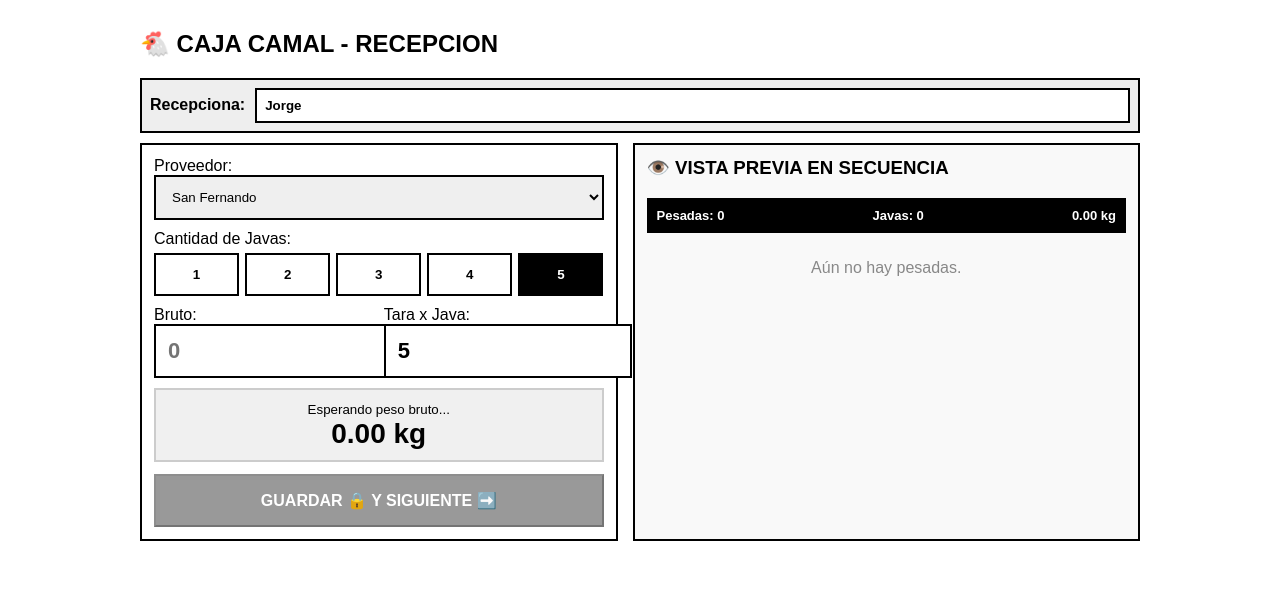
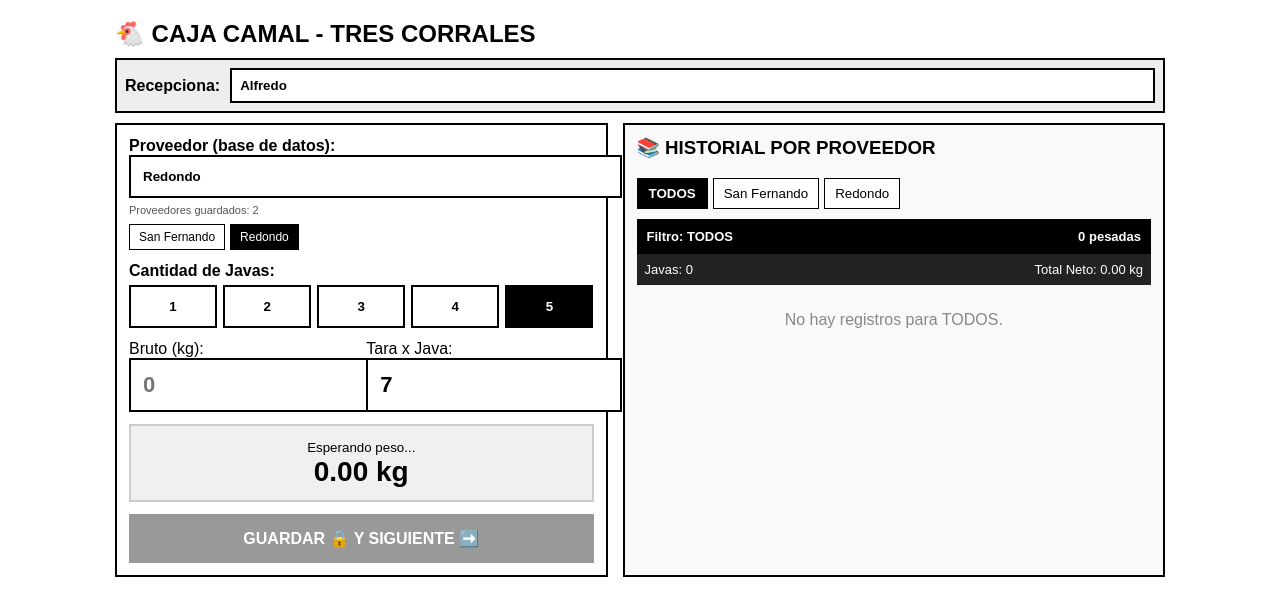
Before and after one commit to alfredoleonardoalfe-png/trescorrales, a Next.js app: page /caja in a window 1280 px wide. Shown: the top 616 px of the page. Built offline with nearby package versions, Linux system fonts and the light colour scheme.

Commit message:
Update page.js

```diff
--- a/app/caja/page.js
+++ b/app/caja/page.js
@@ -2,11 +2,13 @@
 import { useState } from "react"
 
 export default function CajaCamal() {
-  const [operativo, setOperativo] = useState("Jorge")
-  const [proveedor, setProveedor] = useState("San Fernando")
+  const [operativo, setOperativo] = useState("Alfredo")
+  const [proveedor, setProveedor] = useState("Redondo")
+  const [listaProveedores, setListaProveedores] = useState(["San Fernando", "Redondo"])
+  const [filtroProv, setFiltroProv] = useState("TODOS")
   const [cantJavas, setCantJavas] = useState(5)
   const [pesoBruto, setPesoBruto] = useState("")
-  const [tara, setTara] = useState("5")
+  const [tara, setTara] = useState("7")
   const [lista, setLista] = useState([])
 
   const taraNum = tara === "" ? 0 : parseFloat(tara)
@@ -16,77 +18,120 @@ export default function CajaCamal() {
   const esValido = pesoBruto !== "" && !isNaN(parseFloat(pesoBruto)) && parseFloat(pesoNeto) > 0
 
   const guardar = () => {
-    if (!esValido) return alert("Pon un peso bruto mayor a la tara")
+    if (!esValido) return alert("Peso bruto debe ser mayor a la tara")
+    if (proveedor.trim() === "") return alert("Escribe el proveedor")
+
+    // Si es proveedor nuevo, lo agregamos a la base de datos
+    if (!listaProveedores.includes(proveedor.trim())) {
+      setListaProveedores([...listaProveedores, proveedor.trim()])
+    }
+
     const nuevo = {
       id: Date.now(),
       nro: lista.length + 1,
-      operativo,
-      proveedor,
-      cantJavas,
+      operativo: operativo.trim(),
+      proveedor: proveedor.trim(),
+      cantJavas: Number(cantJavas),
       pesoBruto: brutoNum,
       taraUnitaria: taraNum,
       taraTotal,
       pesoNeto: parseFloat(pesoNeto),
       hora: new Date().toLocaleTimeString(),
+      fecha: new Date().toLocaleDateString(),
     }
     setLista([...lista, nuevo])
     setPesoBruto("")
   }
 
-  const totalNeto = lista.reduce((a, b) => a + b.pesoNeto, 0)
-  const totalJavas = lista.reduce((a, b) => a + Number(b.cantJavas), 0)
+  // Filtrado para historial
+  const listaFiltrada = filtroProv === "TODOS" ? lista : lista.filter(i => i.proveedor === filtroProv)
+  const totalNetoFiltrado = listaFiltrada.reduce((a, b) => a + b.pesoNeto, 0)
+  const totalJavasFiltrado = listaFiltrada.reduce((a, b) => a + b.cantJavas, 0)
 
   return (
-    <div style={{ padding: 10, fontFamily: "Arial", maxWidth: 1000, margin: "0 auto" }}>
-      <h2>🐔 CAJA CAMAL - RECEPCION</h2>
+    <div style={{ padding: 10, fontFamily: "Arial", maxWidth: 1050, margin: "0 auto" }}>
+      <h2 style={{margin:"10px 0"}}>🐔 CAJA CAMAL - TRES CORRALES</h2>
+
       <div style={{ background: "#eee", padding: 8, marginBottom: 10, border: "2px solid black", display: "flex", alignItems: "center", gap: 10 }}>
         <b>Recepciona:</b>
         <input value={operativo} onChange={e => setOperativo(e.target.value)} style={{ padding: 8, border: "2px solid black", fontWeight: "bold", flex: 1 }} />
       </div>
+
       <div style={{ display: "flex", gap: 15, flexWrap: "wrap" }}>
-        <div style={{ flex: "1 1 320px", border: "2px solid black", padding: 12 }}>
-          <label>Proveedor:</label>
-          <select value={proveedor} onChange={e => setProveedor(e.target.value)} style={{ width: "100%", padding: 12, marginBottom: 10, border: "2px solid black" }}>
-            <option>San Fernando</option><option>Redondo</option><option>Otro</option>
-          </select>
-          <label>Cantidad de Javas:</label>
-          <div style={{ display: "flex", gap: 6, marginBottom: 10, marginTop: 5 }}>
-            {[1,2,3,4,5].map(n => (
-              <button key={n} onClick={() => setCantJavas(n)} style={{ flex: 1, padding: 12, background: cantJavas==n? "black" : "white", color: cantJavas==n? "white" : "black", border: "2px solid black", fontWeight: "bold" }}>{n}</button>
+        {/* FORMULARIO */}
+        <div style={{ flex: "1 1 330px", border: "2px solid black", padding: 12 }}>
+          <label><b>Proveedor (base de datos):</b></label>
+          <input
+            list="lista-proveedores"
+            value={proveedor}
+            onChange={e => setProveedor(e.target.value)}
+            placeholder="Ej: Redondo, Granja Juan..."
+            style={{ width: "100%", padding: 12, marginBottom: 6, border: "2px solid black", fontWeight: "bold" }}
+          />
+          <datalist id="lista-proveedores">
+            {listaProveedores.map(p => <option key={p} value={p} />)}
+          </datalist>
+
+          <div style={{ fontSize: 11, marginBottom: 8, color: "#555" }}>Proveedores guardados: {listaProveedores.length}</div>
+          <div style={{ display: "flex", gap: 5, flexWrap: "wrap", marginBottom: 12 }}>
+            {listaProveedores.map(p => (
+              <button key={p} onClick={() => setProveedor(p)} style={{ padding: "5px 9px", fontSize: 12, background: proveedor===p ? "black" : "white", color: proveedor===p ? "white" : "black", border: "1px solid black", cursor:"pointer" }}>{p}</button>
             ))}
           </div>
+
+          <label><b>Cantidad de Javas:</b></label>
+          <div style={{ display: "flex", gap: 6, marginBottom: 12, marginTop: 5 }}>
+            {[1,2,3,4,5].map(n => (
+              <button key={n} onClick={() => setCantJavas(n)} style={{ flex: 1, padding: 12, background: cantJavas==n? "black" : "white", color: cantJavas==n? "white" : "black", border: "2px solid black", fontWeight: "bold", cursor:"pointer" }}>{n}</button>
+            ))}
+          </div>
+
           <div style={{ display: "flex", gap: 10 }}>
-            <div style={{ flex: 1 }}>
-              <label>Bruto:</label>
-              <input type="number" inputMode="decimal" value={pesoBruto} onChange={e => setPesoBruto(e.target.value)} placeholder="0" style={{ width: "100%", padding: 12, border: "2px solid black", fontSize: 22, fontWeight: "bold" }} />
-            </div>
-            <div style={{ flex: 1 }}>
-              <label>Tara x Java:</label>
-              <input type="number" inputMode="decimal" value={tara} onChange={e => setTara(e.target.value)} placeholder="0" style={{ width: "100%", padding: 12, border: "2px solid black", fontSize: 22, fontWeight: "bold" }} />
-            </div>
+            <div style={{ flex: 1 }}><label>Bruto (kg):</label><input type="number" inputMode="decimal" value={pesoBruto} onChange={e => setPesoBruto(e.target.value)} placeholder="0" style={{ width: "100%", padding: 12, border: "2px solid black", fontSize: 22, fontWeight: "bold" }} /></div>
+            <div style={{ flex: 1 }}><label>Tara x Java:</label><input type="number" inputMode="decimal" value={tara} onChange={e => setTara(e.target.value)} style={{ width: "100%", padding: 12, border: "2px solid black", fontSize: 22, fontWeight: "bold" }} /></div>
           </div>
-          <div style={{ background: pesoBruto==="" ? "#f0f0f0" : "#e6ffe6", padding: 10, marginTop: 10, textAlign: "center", border: pesoBruto==="" ? "2px solid #ccc" : "2px solid green" }}>
-            {pesoBruto==="" ? (
-              <><small>Esperando peso bruto...</small><br/><b style={{ fontSize: 28 }}>0.00 kg</b></>
-            ) : (
-              <><small>{brutoNum}kg - ({cantJavas} x {taraNum}kg) = {taraTotal.toFixed(2)}kg tara</small><br/>Neto: <br/><b style={{ fontSize: 28 }}>{pesoNeto} kg</b></>
-            )}
+
+          <div style={{ background: pesoBruto==="" ? "#f0f0f0" : "#e6ffe6", padding: 12, marginTop: 12, textAlign: "center", border: pesoBruto==="" ? "2px solid #ccc" : "2px solid green" }}>
+            {pesoBruto==="" ? <><small>Esperando peso...</small><br/><b style={{ fontSize: 28 }}>0.00 kg</b></> : <><small>{brutoNum}kg - ({cantJavas} x {taraNum}kg) = {taraTotal.toFixed(2)}kg tara</small><br/><b style={{ fontSize: 30 }}>{pesoNeto} kg NETO</b></>}
           </div>
-          <button onClick={guardar} disabled={!esValido} style={{ width: "100%", padding: 15, background: esValido ? "black" : "#999", color: "white", marginTop: 12, fontWeight: "bold", fontSize: 16 }}>GUARDAR 🔒 Y SIGUIENTE ➡️</button>
+
+          <button onClick={guardar} disabled={!esValido} style={{ width: "100%", padding: 15, background: esValido ? "black" : "#999", color: "white", marginTop: 12, fontWeight: "bold", fontSize: 16, border:"none", cursor:"pointer" }}>GUARDAR 🔒 Y SIGUIENTE ➡️</button>
         </div>
-        <div style={{ flex: "1 1 350px", border: "2px solid black", padding: 12, background: "#f9f9f9" }}>
-          <h3 style={{ marginTop: 0 }}>👁️ VISTA PREVIA EN SECUENCIA</h3>
+
+        {/* HISTORIAL / BASE DE DATOS */}
+        <div style={{ flex: "1 1 380px", border: "2px solid black", padding: 12, background: "#f9f9f9" }}>
+          <h3 style={{ marginTop: 0 }}>📚 HISTORIAL POR PROVEEDOR</h3>
+
+          <div style={{ display:"flex", gap:5, marginBottom:10, flexWrap:"wrap" }}>
+            <button onClick={()=>setFiltroProv("TODOS")} style={{padding:"6px 10px", background:filtroProv==="TODOS"?"black":"white", color:filtroProv==="TODOS"?"white":"black", border:"2px solid black", fontWeight:"bold"}}>TODOS</button>
+            {listaProveedores.map(p => (
+              <button key={p} onClick={()=>setFiltroProv(p)} style={{padding:"6px 10px", background:filtroProv===p?"red":"white", color:filtroProv===p?"white":"black", border:"1px solid black"}}>{p}</button>
+            ))}
+          </div>
+
           <div style={{ background: "black", color: "white", padding: 10, display: "flex", justifyContent: "space-between", fontWeight: "bold", fontSize: 13 }}>
-            <span>Pesadas: {lista.length}</span>
-            <span>Javas: {totalJavas}</span>
-            <span>{totalNeto.toFixed(2)} kg</span>
+            <span>Filtro: {filtroProv}</span>
+            <span>{listaFiltrada.length} pesadas</span>
           </div>
-          <div style={{ maxHeight: 500, overflowY: "auto", marginTop: 10 }}>
-            {lista.length === 0 && <p style={{ textAlign: "center", color: "#888" }}>Aún no hay pesadas.</p>}
-            {[...lista].reverse().map(item => (
+          <div style={{ background: "#222", color: "white", padding: 8, display: "flex", justifyContent: "space-between", fontSize: 13 }}>
+            <span>Javas: {totalJavasFiltrado}</span>
+            <span>Total Neto: {totalNetoFiltrado.toFixed(2)} kg</span>
+          </div>
+
+          <div style={{ maxHeight: 520, overflowY: "auto", marginTop: 10 }}>
+            {listaFiltrada.length === 0 && <p style={{ textAlign: "center", color: "#888" }}>No hay registros para {filtroProv}.</p>}
+            {[...listaFiltrada].reverse().map(item => (
               <div key={item.id} style={{ background: "white", borderLeft: "5px solid red", border: "1px solid #ccc", padding: 8, marginBottom: 6, display: "flex", justifyContent: "space-between", fontSize: 13 }}>
-                <div><b>#{item.nro}</b> - {item.cantJavas}j x {item.taraUnitaria}kg - {item.operativo}<br/><small>{item.pesoBruto}kg - {item.taraTotal}kg = <b>{item.pesoNeto}kg</b></small></div>
-                <div style={{ textAlign: "right" }}><b style={{ color: "red" }}>{item.pesoNeto} kg</b><br/><small>🔒 BLOQUEADO</small></div>
+                <div>
+                  <b>#{item.nro} - {item.proveedor}</b><br/>
+                  {item.cantJavas}j x {item.taraUnitaria}kg - {item.operativo}<br/>
+                  <small>{item.pesoBruto}kg - {item.taraTotal.toFixed(2)}kg = <b>{item.pesoNeto}kg</b></small>
+                </div>
+                <div style={{ textAlign: "right" }}>
+                  <b style={{ color: "red" }}>{item.pesoNeto} kg</b><br/>
+                  <small>🔒 BLOQUEADO</small><br/>
+                  <small>{item.fecha} {item.hora}</small>
+                </div>
               </div>
             ))}
           </div>
```
